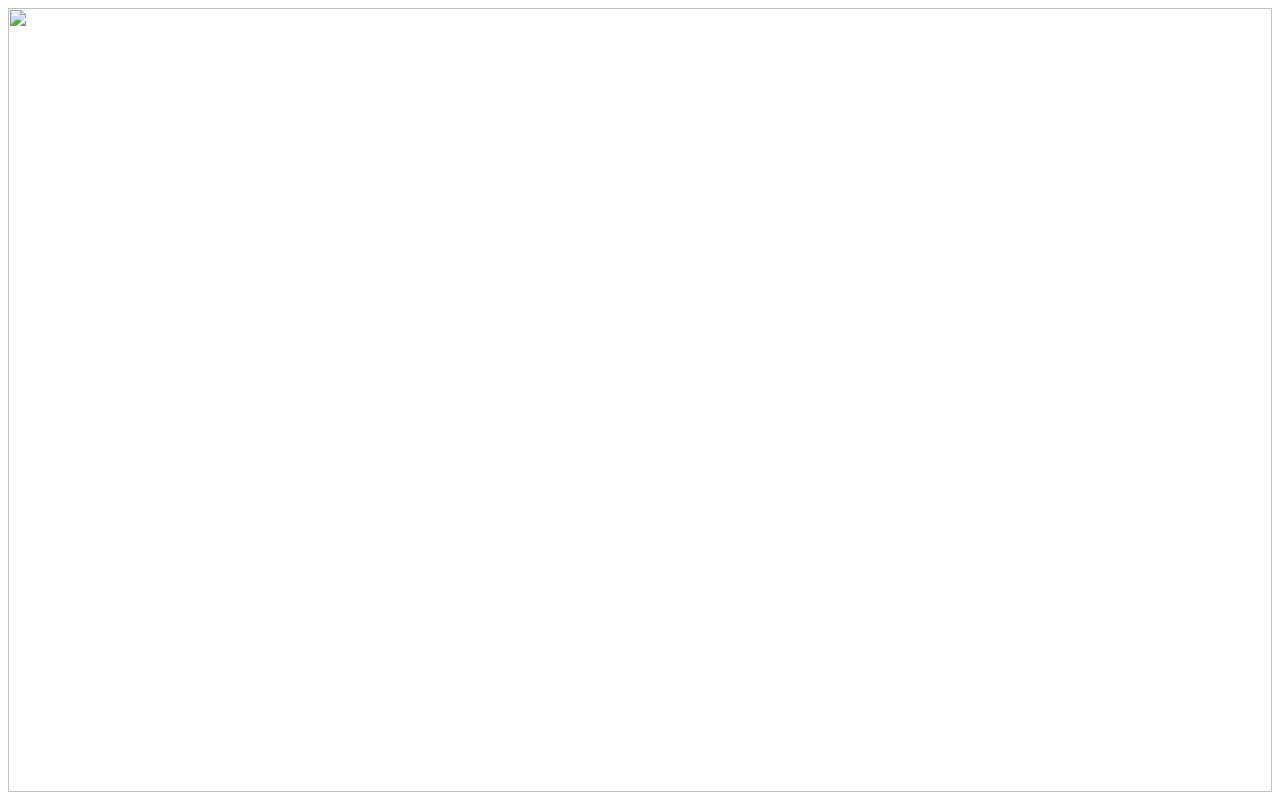
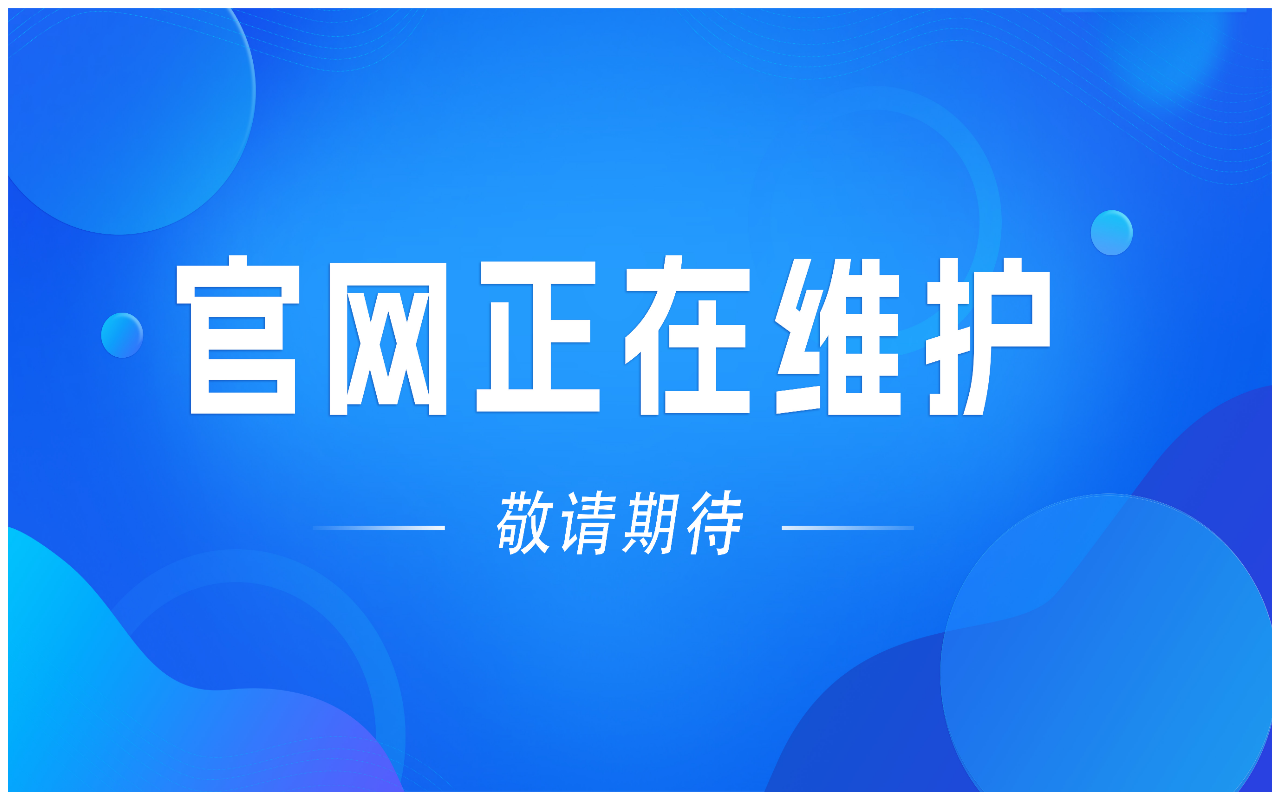
Before and after one commit to C018/yxc-gw, a plain HTML site: page index.html in a window 1280 px wide. Drawn offline with Linux system fonts and the light colour scheme.

Commit message:
Update index.html

```diff
--- a/index.html
+++ b/index.html
@@ -13,6 +13,6 @@
 
 	</head>
 	<body>
-		<img style="width: 100%;height: 100%;" src="926de707ead90101c4f6f79913fb342.jpg"/>
+		<img style="width: 100%;height: 100%;" src="bj.jpg"/>
 	</body>
 </html>
```
